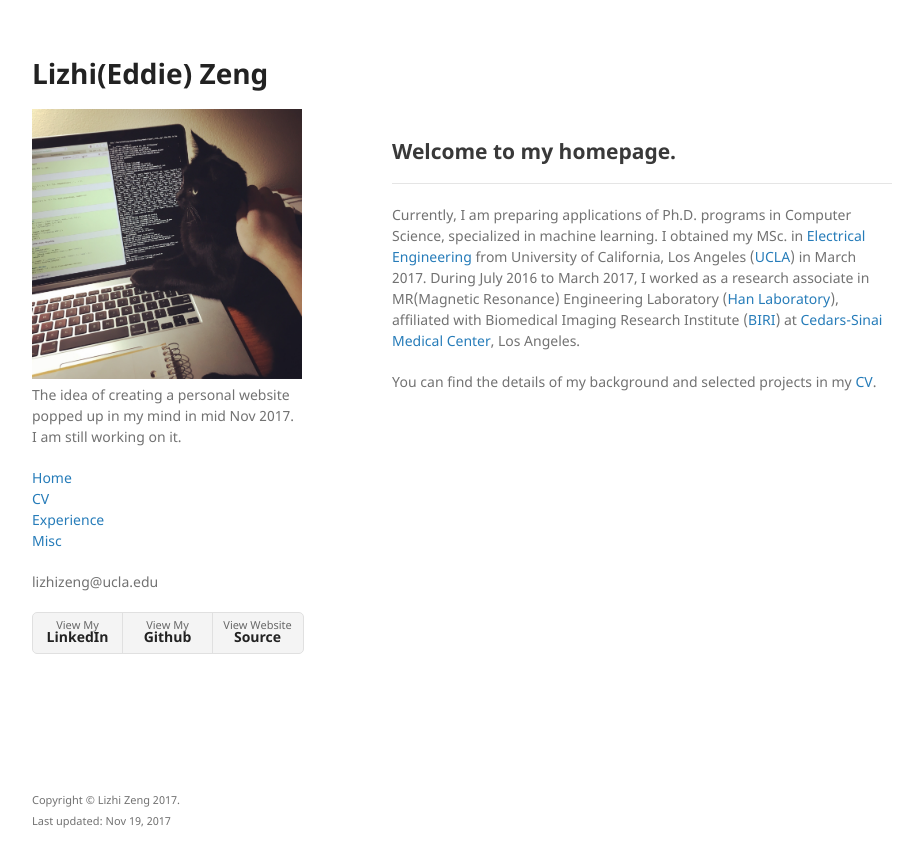
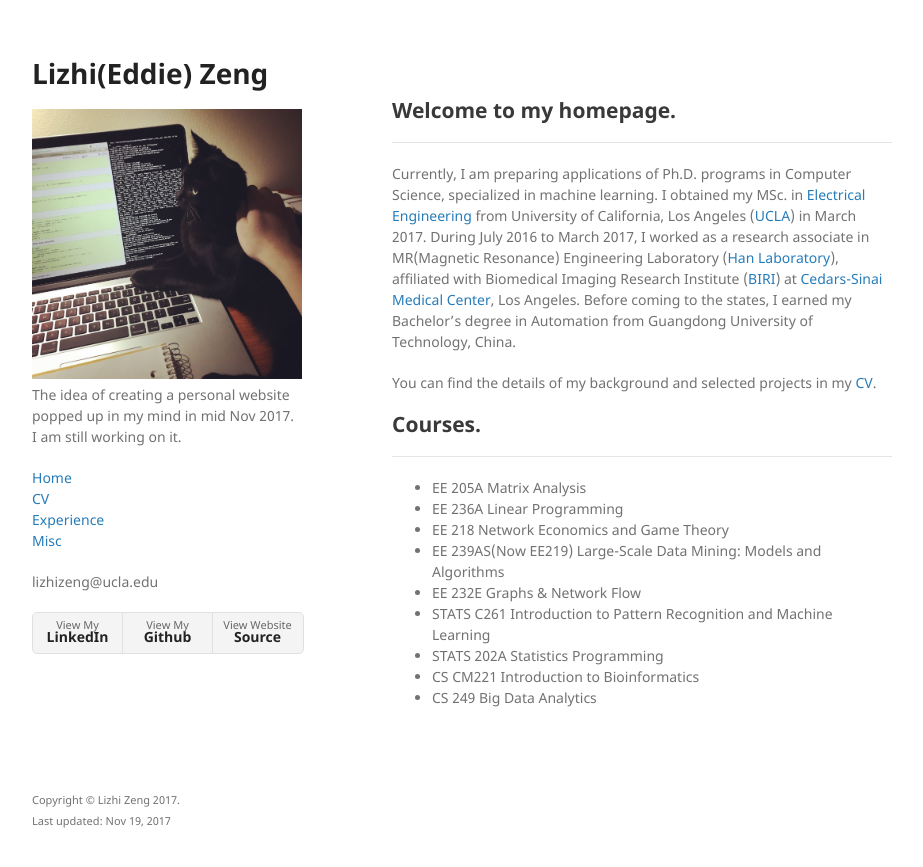
Before and after one commit to lizhiz/lizhiz.github.io, a Jekyll site: the page built from index.md, in a window 1280 px wide. Shown: the top 867 px of the page, without its empty margins (178-1101 px from the left). Built offline with Jekyll 4.4.1, drawn with Linux system fonts in a browser that asks for light colours.

Commit message:
Add Course Information

```diff
--- a/index.md
+++ b/index.md
@@ -4,13 +4,24 @@ layout: default
 
 &nbsp;
 
-&nbsp;
-
-
 ## [](#header-2)Welcome to my homepage.
 
 * * *
 
-Currently, I am preparing applications of Ph.D. programs in Computer Science, specialized in machine learning. I obtained my MSc. in [Electrical Engineering](http://www.ee.ucla.edu) from University of California, Los Angeles ([UCLA](http://www.ucla.edu)) in March 2017. During July 2016 to March 2017, I worked as a research associate in MR(Magnetic Resonance) Engineering Laboratory ([Han Laboratory](https://www.cedars-sinai.edu/Research/Research-Labs/Han-Lab/)), affiliated with Biomedical Imaging Research Institute ([BIRI](https://www.cedars-sinai.edu/Research/Departments-and-Institutes/Biomedical-Imaging-Research-Institute/)) at [Cedars-Sinai Medical Center](https://www.cedars-sinai.org), Los Angeles.
+Currently, I am preparing applications of Ph.D. programs in Computer Science, specialized in machine learning. I obtained my MSc. in [Electrical Engineering](http://www.ee.ucla.edu) from University of California, Los Angeles ([UCLA](http://www.ucla.edu)) in March 2017. During July 2016 to March 2017, I worked as a research associate in MR(Magnetic Resonance) Engineering Laboratory ([Han Laboratory](https://www.cedars-sinai.edu/Research/Research-Labs/Han-Lab/)), affiliated with Biomedical Imaging Research Institute ([BIRI](https://www.cedars-sinai.edu/Research/Departments-and-Institutes/Biomedical-Imaging-Research-Institute/)) at [Cedars-Sinai Medical Center](https://www.cedars-sinai.org), Los Angeles. Before coming to the states, I earned my Bachelor's degree in Automation from Guangdong University of Technology, China.
 
 You can find the details of my background and selected projects in my [CV](https://drive.google.com/file/d/1zGm9_Gq8WLz268AuA_ncwtrN-kNaPa62/view?usp=sharing).
+
+## [](#header-2)Courses.
+
+* * *
+
+* EE 205A Matrix Analysis
+* EE 236A Linear Programming
+* EE 218 Network Economics and Game Theory
+* EE 239AS(Now EE219) Large-Scale Data Mining: Models and Algorithms
+* EE 232E Graphs & Network Flow
+* STATS C261 Introduction to Pattern Recognition and Machine Learning
+* STATS 202A Statistics Programming
+* CS CM221 Introduction to Bioinformatics
+* CS 249 Big Data Analytics
```
